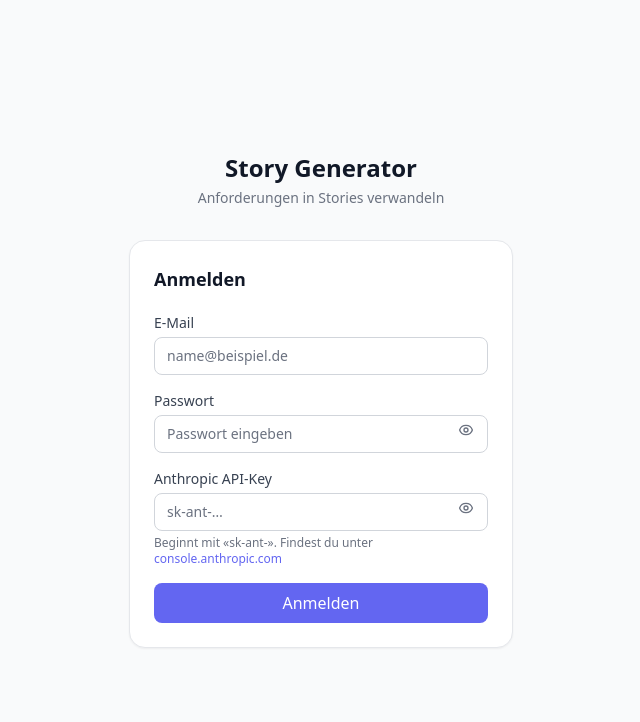
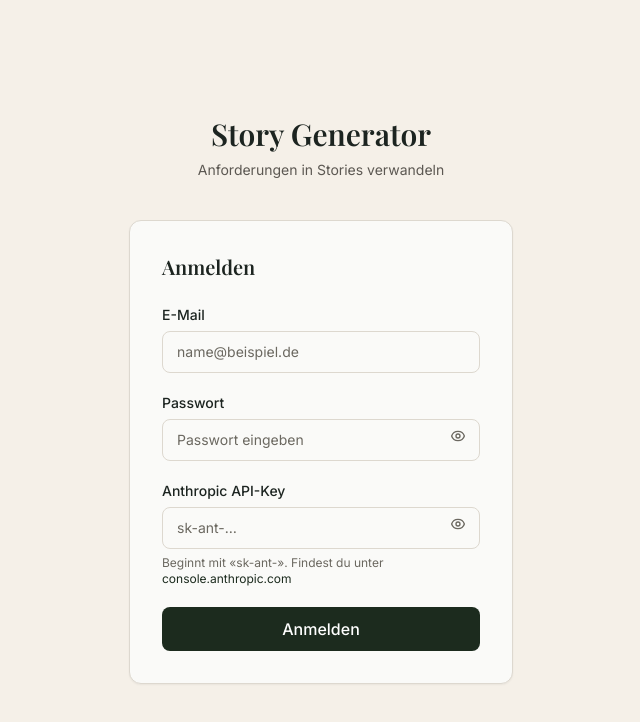
Before and after one commit to larsjoss/sandbox, a React (Vite) app in the folder story-generator/frontend/: page /auth in a window 1280 px wide. Shown: the top 722 px of the page, without its empty margins (319-959 px from the left). Built offline with nearby package versions, Linux system fonts and the light colour scheme.

Commit message:
style: visual design polish – warm minimal aesthetic
https://claude.ai/code/session_01BujgXnxUzNuVaeLDHDLbXe

```diff
--- a/story-generator/frontend/index.html
+++ b/story-generator/frontend/index.html
@@ -4,6 +4,12 @@
     <meta charset="UTF-8" />
     <meta name="viewport" content="width=device-width, initial-scale=1.0" />
     <title>Story Generator</title>
+    <link rel="preconnect" href="https://fonts.googleapis.com" />
+    <link rel="preconnect" href="https://fonts.gstatic.com" crossorigin />
+    <link
+      href="https://fonts.googleapis.com/css2?family=Inter:wght@400;500;600&family=Playfair+Display:wght@400;600;700&display=swap"
+      rel="stylesheet"
+    />
   </head>
   <body>
     <div id="root"></div>
--- a/story-generator/frontend/src/components/auth/LoginForm.tsx
+++ b/story-generator/frontend/src/components/auth/LoginForm.tsx
@@ -24,7 +24,7 @@ function RevealButton({ show, onToggle, label }: { show: boolean; onToggle: () =
       type="button"
       onClick={onToggle}
       aria-label={label}
-      className="absolute right-1 top-1/2 -translate-y-1/2 min-h-[44px] min-w-[44px] flex items-center justify-center -m-1 text-gray-500 hover:text-gray-700 rounded focus:outline-none focus:ring-2 focus:ring-brand"
+      className="absolute right-1 top-1/2 -translate-y-1/2 min-h-[44px] min-w-[44px] flex items-center justify-center -m-1 text-ink-tertiary hover:text-ink-secondary rounded focus:outline-none focus:ring-2 focus:ring-brand"
     >
       {show ? <EyeOffIcon /> : <EyeIcon />}
     </button>
@@ -55,9 +55,9 @@ export function LoginForm() {
   };
 
   return (
-    <form onSubmit={handleSubmit} className="space-y-4">
+    <form onSubmit={handleSubmit} className="space-y-5">
       <div>
-        <label htmlFor="login-email" className="block text-sm font-medium text-gray-700 mb-1">
+        <label htmlFor="login-email" className="block text-sm font-medium text-ink mb-1.5">
           E-Mail
         </label>
         <input
@@ -66,14 +66,14 @@ export function LoginForm() {
           required
           value={email}
           onChange={(e) => setEmail(e.target.value)}
-          className="w-full border border-gray-300 rounded-lg px-3 py-2 text-sm focus:outline-none focus:ring-2 focus:ring-brand focus:border-transparent placeholder:text-gray-500"
+          className="w-full border border-edge rounded-lg px-3.5 py-2.5 text-sm text-ink bg-surface focus:outline-none focus:ring-2 focus:ring-brand focus:border-transparent placeholder:text-ink-tertiary"
           placeholder="name@beispiel.de"
           autoComplete="email"
         />
       </div>
 
       <div>
-        <label htmlFor="login-password" className="block text-sm font-medium text-gray-700 mb-1">
+        <label htmlFor="login-password" className="block text-sm font-medium text-ink mb-1.5">
           Passwort
         </label>
         <div className="relative">
@@ -83,7 +83,7 @@ export function LoginForm() {
             required
             value={password}
             onChange={(e) => setPassword(e.target.value)}
-            className="w-full border border-gray-300 rounded-lg px-3 py-2 pr-12 text-sm focus:outline-none focus:ring-2 focus:ring-brand focus:border-transparent placeholder:text-gray-500"
+            className="w-full border border-edge rounded-lg px-3.5 py-2.5 pr-12 text-sm text-ink bg-surface focus:outline-none focus:ring-2 focus:ring-brand focus:border-transparent placeholder:text-ink-tertiary"
             placeholder="Passwort eingeben"
             autoComplete="current-password"
           />
@@ -96,7 +96,7 @@ export function LoginForm() {
       </div>
 
       <div>
-        <label htmlFor="login-apikey" className="block text-sm font-medium text-gray-700 mb-1">
+        <label htmlFor="login-apikey" className="block text-sm font-medium text-ink mb-1.5">
           Anthropic API-Key
         </label>
         <div className="relative">
@@ -105,7 +105,7 @@ export function LoginForm() {
             type={showApiKey ? 'text' : 'password'}
             value={apiKey}
             onChange={(e) => setApiKey(e.target.value)}
-            className="w-full border border-gray-300 rounded-lg px-3 py-2 pr-12 text-sm focus:outline-none focus:ring-2 focus:ring-brand focus:border-transparent placeholder:text-gray-500"
+            className="w-full border border-edge rounded-lg px-3.5 py-2.5 pr-12 text-sm text-ink bg-surface focus:outline-none focus:ring-2 focus:ring-brand focus:border-transparent placeholder:text-ink-tertiary"
             placeholder="sk-ant-…"
             autoComplete="off"
             aria-describedby="login-apikey-hint"
@@ -116,7 +116,7 @@ export function LoginForm() {
             label={showApiKey ? 'API-Key verbergen' : 'API-Key anzeigen'}
           />
         </div>
-        <p className="mt-1 text-xs text-gray-500" id="login-apikey-hint">
+        <p className="mt-1.5 text-xs text-ink-tertiary" id="login-apikey-hint">
           Beginnt mit «sk-ant-». Findest du unter{' '}
           <a
             href="https://console.anthropic.com"
@@ -130,7 +130,7 @@ export function LoginForm() {
       </div>
 
       {error && (
-        <p role="alert" className="text-sm text-red-600 bg-red-50 border border-red-200 rounded-lg px-3 py-2">
+        <p role="alert" className="text-sm text-red-700 bg-red-50 border border-red-200 rounded-lg px-3.5 py-2.5">
           {error}
         </p>
       )}
@@ -138,7 +138,7 @@ export function LoginForm() {
       <button
         type="submit"
         disabled={loading}
-        className="w-full bg-brand hover:bg-brand-dark text-white font-medium py-2 rounded-lg transition-colors disabled:opacity-50 disabled:cursor-not-allowed focus:outline-none focus:ring-2 focus:ring-brand focus:ring-offset-2"
+        className="w-full bg-brand hover:bg-brand-dark text-white font-medium py-2.5 rounded-lg transition-colors disabled:opacity-50 disabled:cursor-not-allowed focus:outline-none focus:ring-2 focus:ring-brand focus:ring-offset-2 focus:ring-offset-surface mt-2"
       >
         {loading ? 'Anmelden…' : 'Anmelden'}
       </button>
--- a/story-generator/frontend/src/components/sidebar/SearchBox.tsx
+++ b/story-generator/frontend/src/components/sidebar/SearchBox.tsx
@@ -18,39 +18,23 @@ export function SearchBox({ onSearch }: Props) {
   };
 
   return (
-    /*
-     * WCAG 1.3.1 – Info and Relationships: Label verknüpft visuell
-     * und programmatisch mit dem Input.
-     * WCAG 1.3.1 – dekoratives Lupe-Icon mit aria-hidden.
-     */
     <div className="relative">
-      {/* WCAG 1.3.1 – aria-hidden: Lupe ist dekorativ, Input hat eigenes Label */}
       <svg
-        className="absolute left-3 top-1/2 -translate-y-1/2 w-4 h-4 text-gray-400"
+        className="absolute left-3 top-1/2 -translate-y-1/2 w-3.5 h-3.5 text-ink-tertiary"
         fill="none"
         stroke="currentColor"
         viewBox="0 0 24 24"
         aria-hidden="true"
       >
-        <path
-          strokeLinecap="round"
-          strokeLinejoin="round"
-          strokeWidth={2}
-          d="M21 21l-6-6m2-5a7 7 0 11-14 0 7 7 0 0114 0z"
-        />
+        <path strokeLinecap="round" strokeLinejoin="round" strokeWidth={2} d="M21 21l-6-6m2-5a7 7 0 11-14 0 7 7 0 0114 0z" />
       </svg>
-      {/*
-       * WCAG 1.3.1 / 4.1.2 – aria-label statt sichtbarem Label (kein Platz
-       * in der kompakten Sidebar-Navigation).
-       * WCAG 2.4.7 – Fokus-Ring via Tailwind focus:ring-*.
-       */}
       <input
         type="search"
         value={value}
         onChange={handleChange}
         placeholder="Stories durchsuchen…"
         aria-label="Stories durchsuchen"
-        className="w-full pl-9 pr-3 py-2 text-sm border border-gray-200 rounded-lg bg-gray-50 focus:outline-none focus:ring-2 focus:ring-brand focus:bg-white placeholder:text-gray-500"
+        className="w-full pl-8 pr-3 py-2 text-sm border border-edge rounded-lg bg-canvas text-ink focus:outline-none focus:ring-2 focus:ring-brand focus:bg-surface placeholder:text-ink-tertiary"
       />
     </div>
   );
--- a/story-generator/frontend/src/index.css
+++ b/story-generator/frontend/src/index.css
@@ -3,23 +3,18 @@
 @tailwind utilities;
 
 body {
-  @apply bg-gray-50 text-gray-900 antialiased;
+  background-color: #F5F0E8;
+  color: #1C2420;
+  font-family: 'Inter', system-ui, sans-serif;
+  -webkit-font-smoothing: antialiased;
+  -moz-osx-font-smoothing: grayscale;
 }
 
 /*
  * WCAG 2.4.7 – Focus Visible (AA) / WCAG 2.4.11 – Focus Appearance (AA, WCAG 2.2)
- *
- * Globaler Fallback-Fokus-Ring für interaktive Elemente ohne expliziten
- * Fokus-Stil. Gilt nur bei Tastatur-Navigation (:focus-visible), nicht
- * bei Maus-Klick.
- *
- * Farbe: brand #6366f1 auf Weiss #fff ≈ 4.47:1 Kontrast (> 3:1 gemäss
- * WCAG 2.4.11 für Fokus-Indikatoren).
- *
- * Komponenten mit explizitem focus:ring-* überschreiben diesen Stil
- * automatisch (Tailwind :focus-Klassen haben höhere Spezifität).
+ * Globaler Fallback-Fokus-Ring. Farbe: #1C2B1E auf #FAFAF8 ≈ 14:1 (> 3:1 ✓).
  */
 :focus-visible {
-  outline: 2px solid #6366f1;
+  outline: 2px solid #1C2B1E;
   outline-offset: 2px;
 }
--- a/story-generator/frontend/src/pages/AuthPage.tsx
+++ b/story-generator/frontend/src/pages/AuthPage.tsx
@@ -8,14 +8,15 @@ export function AuthPage() {
   if (user) return <Navigate to="/" replace />;
 
   return (
-    <div className="min-h-screen bg-gray-50 flex items-center justify-center p-4">
+    <div className="min-h-screen bg-canvas flex items-center justify-center p-6">
       <main className="w-full max-w-sm" aria-label="Anmeldung">
-        <div className="text-center mb-8">
-          <h1 className="text-2xl font-bold text-gray-900">Story Generator</h1>
-          <p className="text-sm text-gray-500 mt-1">Anforderungen in Stories verwandeln</p>
+        <div className="text-center mb-10">
+          <h1 className="font-serif text-3xl font-semibold text-ink">Story Generator</h1>
+          <p className="text-sm text-ink-secondary mt-2">Anforderungen in Stories verwandeln</p>
         </div>
-        <div className="bg-white rounded-2xl shadow-sm border border-gray-200 p-6">
-          <h2 className="text-lg font-semibold text-gray-900 mb-5">Anmelden</h2>
+
+        <div className="bg-surface rounded-xl shadow-sm border border-edge p-8">
+          <h2 className="font-serif text-xl font-semibold text-ink mb-6">Anmelden</h2>
           <LoginForm />
         </div>
       </main>
--- a/story-generator/frontend/tailwind.config.ts
+++ b/story-generator/frontend/tailwind.config.ts
@@ -6,10 +6,25 @@ export default {
     extend: {
       colors: {
         brand: {
-          DEFAULT: '#6366f1',
-          dark: '#4f46e5',
-          light: '#e0e7ff',
+          DEFAULT: '#1C2B1E',
+          dark: '#131e15',
+          light: '#E8EFE9',
         },
+        canvas: '#F5F0E8',
+        surface: '#FAFAF8',
+        ink: {
+          DEFAULT: '#1C2420',
+          secondary: '#5C5852',
+          tertiary: '#6B6860',
+        },
+        edge: {
+          DEFAULT: '#DDD8CF',
+          2: '#EBE6DA',
+        },
+      },
+      fontFamily: {
+        serif: ['Playfair Display', 'Georgia', 'serif'],
+        sans: ['Inter', 'system-ui', 'sans-serif'],
       },
     },
   },
```
Also changed, not shown: story-generator/frontend/src/components/layout/AppShell.tsx (+14 -29 lines), story-generator/frontend/src/components/sidebar/Sidebar.tsx (+14 -15 lines), story-generator/frontend/src/components/sidebar/StoryListItem.tsx (+10 -21 lines), story-generator/frontend/src/components/story/StoryInputPanel.tsx (+18 -23 lines), story-generator/frontend/src/components/story/StoryOutputPanel.tsx (+26 -35 lines).
